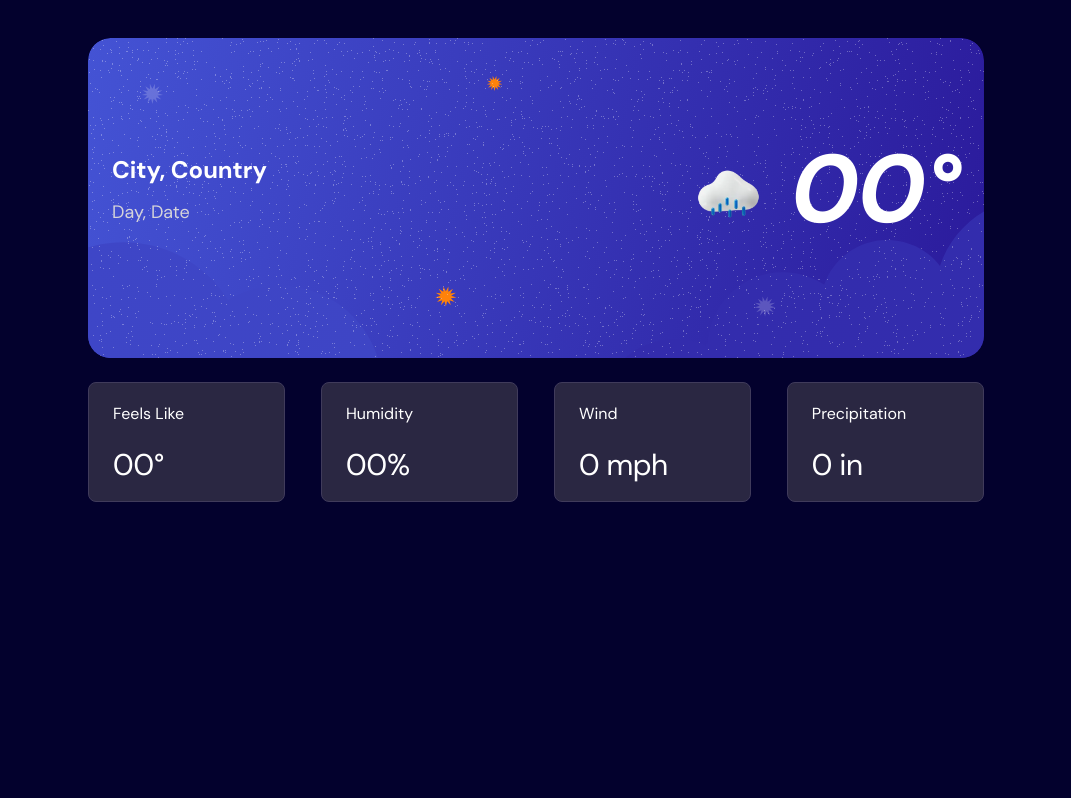
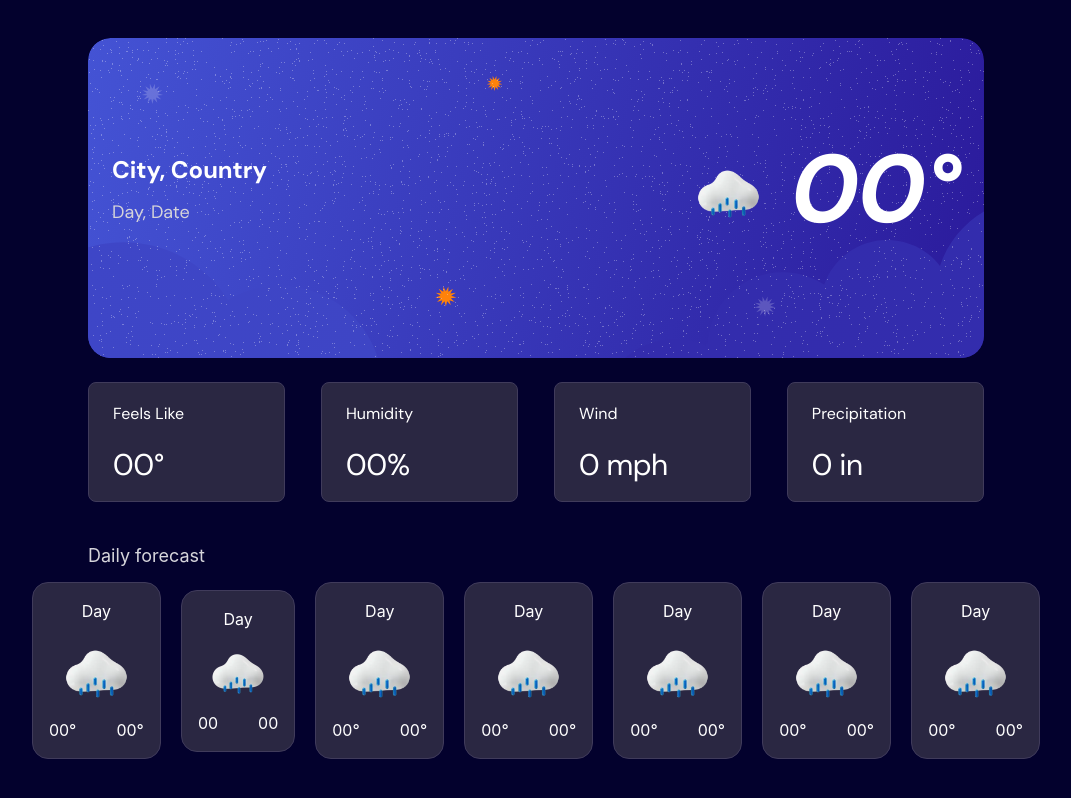
Before and after one commit to SohailShaikh2000/weather-app, a React (Vite) app: page / in a window 1280 px wide. Shown: the part 366-1164 px from the top of the page, without its empty margins (104-1175 px from the left). Before the commit the page ends 996 px from the top, so only its background shows below. Built offline with nearby package versions, Linux system fonts and the light colour scheme.

Commit message:
Daily Forecast section design added

```diff
--- a/src/App.tsx
+++ b/src/App.tsx
@@ -1,4 +1,5 @@
 import "./App.css";
+import DailyForecast from "./components/DailyForecast/DailyForecast";
 import Elements from "./components/Elements/Elements";
 import Search from "./components/Search/Search";
 import Temperature from "./components/Temperature/Temperature";
@@ -13,6 +14,7 @@ function App() {
       <Search />
       <Temperature />
       <Elements />
+      <DailyForecast />
       {/* <Error /> */}
     </div>
   )
--- /dev/null
+++ b/src/components/DailyForecast/DailyForecast.tsx
@@ -0,0 +1,98 @@
+import TempLogo from "../../../assets/images/icon-drizzle.webp";
+
+
+const DailyForecast = () => {
+  return (
+    <div className="flex flex-col gap-3">
+      <div className="text-lg text-[#D6D5DB]">Daily forecast</div>
+      <div className="flex items-center justify-center gap-5">
+        <div className="bg-[#2A2742]! border border-[#403B5B] rounded-2xl p-4 flex flex-col items-center">
+          <p>Day</p>
+          <img src={TempLogo} alt="" />
+          <div className="flex items-center justify-between gap-10 ">
+            <p>
+              00<span>&deg;</span>
+            </p>
+            <p>
+              00<span>&deg;</span>
+            </p>
+          </div>
+        </div>
+        <div className="bg-[#2A2742]! border border-[#403B5B] rounded-2xl p-4 flex flex-col items-center">
+          <p>Day</p>
+          <img src={TempLogo} alt="" />
+          <div className="flex items-center justify-between gap-10 ">
+            <p>
+              00<span></span>
+            </p>
+            <p>
+              00<span></span>
+            </p>
+          </div>
+        </div>
+        <div className="bg-[#2A2742]! border border-[#403B5B] rounded-2xl p-4 flex flex-col items-center">
+          <p>Day</p>
+          <img src={TempLogo} alt="" />
+          <div className="flex items-center justify-between gap-10 ">
+            <p>
+              00<span>&deg;</span>
+            </p>
+            <p>
+              00<span>&deg;</span>
+            </p>
+          </div>
+        </div>
+        <div className="bg-[#2A2742]! border border-[#403B5B] rounded-2xl p-4 flex flex-col items-center">
+          <p>Day</p>
+          <img src={TempLogo} alt="" />
+          <div className="flex items-center justify-between gap-10 ">
+            <p>
+              00<span>&deg;</span>
+            </p>
+            <p>
+              00<span>&deg;</span>
+            </p>
+          </div>
+        </div>
+        <div className="bg-[#2A2742]! border border-[#403B5B] rounded-2xl p-4 flex flex-col items-center">
+          <p>Day</p>
+          <img src={TempLogo} alt="" />
+          <div className="flex items-center justify-between gap-10 ">
+            <p>
+              00<span>&deg;</span>
+            </p>
+            <p>
+              00<span>&deg;</span>
+            </p>
+          </div>
+        </div>
+        <div className="bg-[#2A2742]! border border-[#403B5B] rounded-2xl p-4 flex flex-col items-center">
+          <p>Day</p>
+          <img src={TempLogo} alt="" />
+          <div className="flex items-center justify-between gap-10 ">
+            <p>
+              00<span>&deg;</span>
+            </p>
+            <p>
+              00<span>&deg;</span>
+            </p>
+          </div>
+        </div>
+        <div className="bg-[#2A2742]! border border-[#403B5B] rounded-2xl p-4 flex flex-col items-center">
+          <p>Day</p>
+          <img src={TempLogo} alt="" />
+          <div className="flex items-center justify-between gap-10 ">
+            <p>
+              00<span>&deg;</span>
+            </p>
+            <p>
+              00<span>&deg;</span>
+            </p>
+          </div>
+        </div>
+      </div>
+    </div>
+  );
+};
+
+export default DailyForecast;
--- a/src/components/Elements/Elements.tsx
+++ b/src/components/Elements/Elements.tsx
@@ -1,6 +1,6 @@
 const Elements = () => {
   return (
-    <div className="flex items-center justify-center gap-[4%] font-dm">
+    <div className="flex items-center justify-center gap-[4%] font-dm pb-10">
       <div className="w-[24%] px-6 h-30 py-2 flex flex-col justify-around border border-[#403B5B] bg-[#2A2742]! rounded-lg">
         <p>Feels Like</p>
         <h1 className="text-3xl">
```
